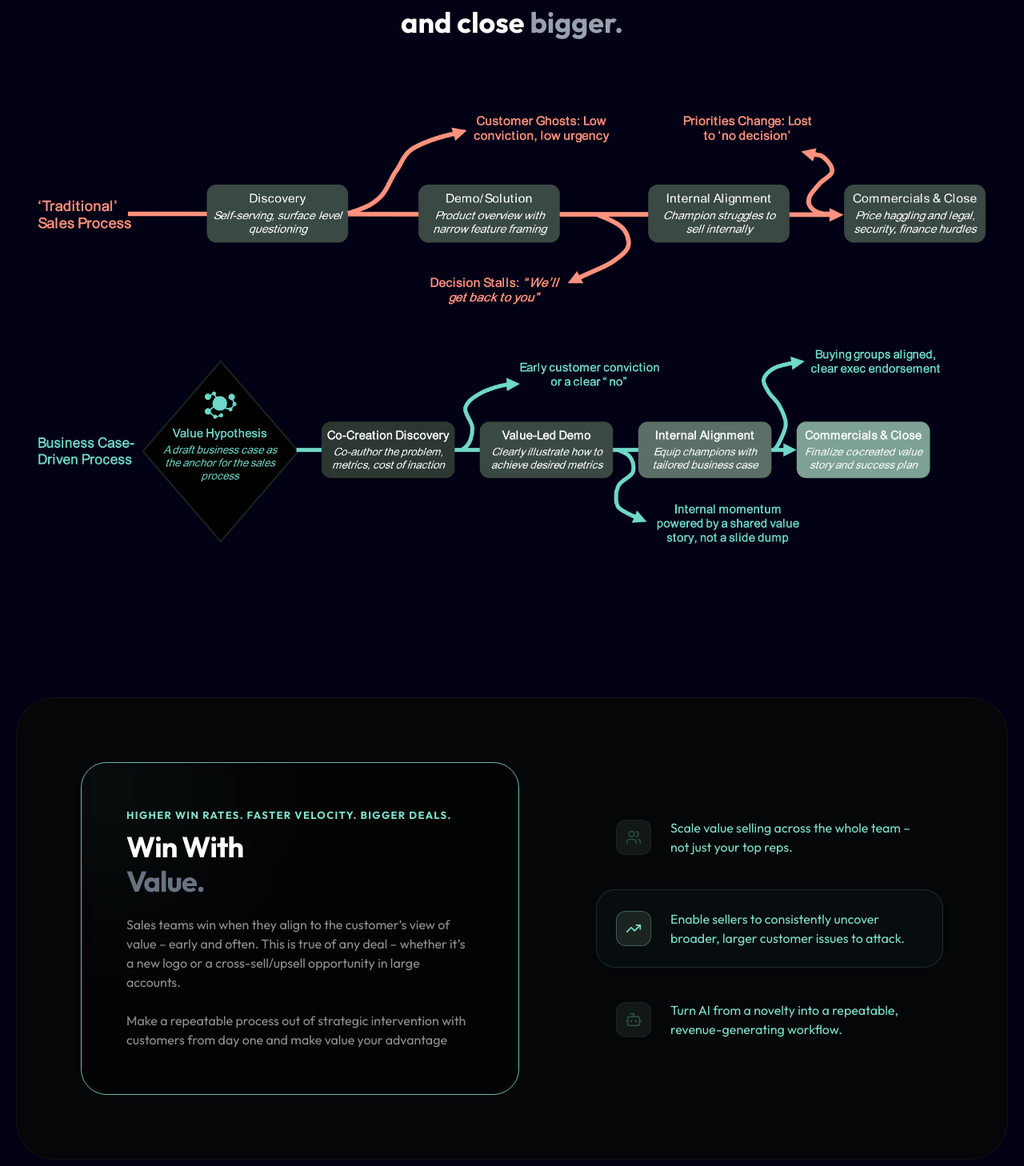
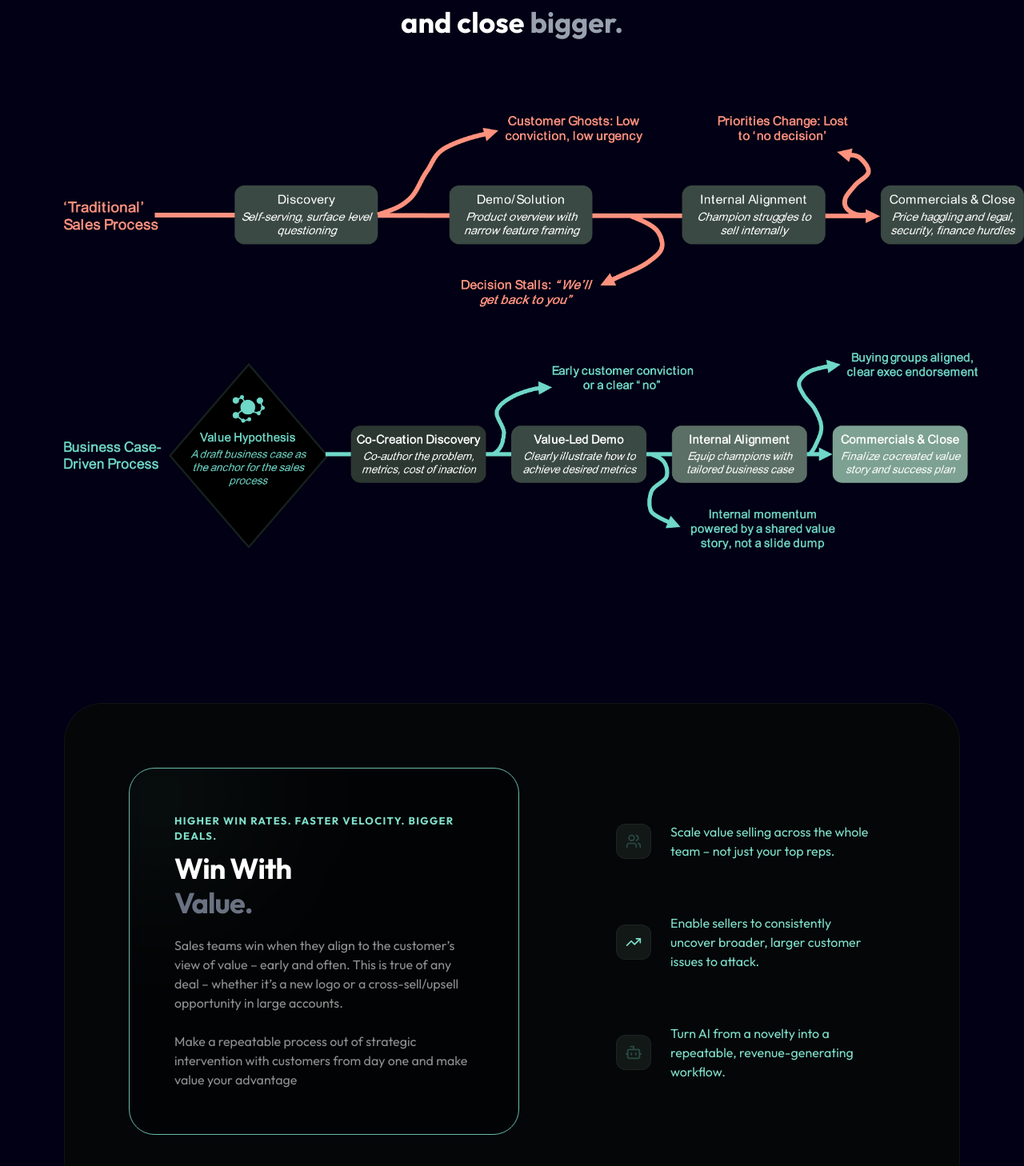
Before and after one commit to nolimit-buzz/gensp, a Next.js app: page / in a window 1280 px wide. Shown: the part 1339-2797 px from the top of the page at 80% size. Built offline with nearby package versions, Linux system fonts and the light colour scheme.

Commit message:
fix alignment issues

```diff
--- a/app/components/Evolution.tsx
+++ b/app/components/Evolution.tsx
@@ -21,7 +21,7 @@ const Evolution: React.FC = () => {
 
   return (
     <section id="the-shift" className="py-12 sm:py-16 md:py-20 lg:py-24 bg-[#020014] relative overflow-hidden">
-      <div className="max-w-7xl mx-auto px-4 sm:px-6 md:px-8 lg:px-12">
+      <div className="max-w-[1440px] mx-auto px-6 md:px-12 lg:px-20">
         <motion.div
           initial={{ opacity: 0, y: 30 }}
           whileInView={{ opacity: 1, y: 0 }}
@@ -73,7 +73,7 @@ const Evolution: React.FC = () => {
             initial="hidden"
             whileInView="visible"
             viewport={{ once: true }}
-            className="relative flex justify-center w-full"
+            className="relative flex justify-start w-max mx-auto"
           >
             <img
               src="/business-diagrams.png"
--- a/app/components/Navbar.tsx
+++ b/app/components/Navbar.tsx
@@ -36,7 +36,7 @@ const Navbar: React.FC = () => {
       transition={{ duration: 0.3, ease: [0.6, -0.05, 0.01, 0.99] }}
       className={`fixed top-0 left-0 right-0 z-50 h-24 transition-all duration-500 border-b border-[0.5px] border-[#1B2421] ${isScrolled ? 'bg-black/90 backdrop-blur-md' : 'bg-[#020014]/80 backdrop-blur-sm'}`}
     >
-      <div className="max-w-7xl mx-auto px-6 h-full flex items-center justify-between">
+      <div className="max-w-[1440px] mx-auto px-6 md:px-12 lg:px-20 h-full flex items-center justify-between">
         {/* Logo */}
         <Link href="/" className="flex items-center gap-2 cursor-pointer group">
           <div>
--- a/app/components/Testimonial.tsx
+++ b/app/components/Testimonial.tsx
@@ -41,7 +41,7 @@ const Testimonial: React.FC = () => {
     <section className="py-32 relative overflow-hidden">
       <div className="absolute top-1/2 left-1/2 -translate-x-1/2 -translate-y-1/2 w-[600px] h-[600px] bg-[#b0f2d1] opacity-[0.02] rounded-full blur-[150px]"></div>
 
-      <div className="max-w-[1440px] mx-auto px-6 md:px-12 lg:px-20 grid lg:grid-cols-2 gap-20 items-center">
+      <div className="max-w-[1440px] mx-auto px-6 md:px-12 lg:px-20 grid lg:grid-cols-2 gap-20 items-center justify-between">
         <motion.div
           initial={{ opacity: 0, x: -40 }}
           whileInView={{ opacity: 1, x: 0 }}
@@ -86,7 +86,7 @@ const Testimonial: React.FC = () => {
             whileInView={{ opacity: 1, scale: 1 }}
             viewport={{ once: true }}
             transition={{ duration: 0.6, delay: 0.3 }}
-            className="bg-[#0a0c10] border border-white/10 p-8 lg:p-12 rounded-[8px] relative z-10 backdrop-blur-xl min-h-[480px] max-w-[500px] flex flex-col justify-between"
+            className="bg-[#0a0c10] border border-white/10 p-8 lg:p-12 rounded-[30px] relative z-10 backdrop-blur-xl min-h-[480px] max-w-[500px] flex flex-col justify-between self-end"
           >
             <AnimatePresence mode="wait">
               <motion.div
@@ -138,14 +138,14 @@ const Testimonial: React.FC = () => {
                 <button
                   onClick={prev}
                   aria-label="Previous testimonial"
-                  className="w-12 h-12 rounded-full border border-white/10 flex items-center justify-center hover:bg-white/5 hover:border-[#b0f2d1]/40 transition-all active:scale-90 cursor-pointer"
+                  className="w-12 h-12 rounded-[8px] border border-white/10 flex items-center justify-center hover:bg-white/5 hover:border-[#b0f2d1]/40 transition-all active:scale-90 cursor-pointer"
                 >
                   <ChevronLeft size={20} />
                 </button>
                 <button
                   onClick={next}
                   aria-label="Next testimonial"
-                  className="w-12 h-12 rounded-full border border-white/10 flex items-center justify-center hover:bg-white/5 hover:border-[#b0f2d1]/40 transition-all active:scale-90 cursor-pointer"
+                  className="w-12 h-12 rounded-[8px] border border-white/10 flex items-center justify-center hover:bg-white/5 hover:border-[#b0f2d1]/40 transition-all active:scale-90 cursor-pointer"
                 >
                   <ChevronRight size={20} />
                 </button>
--- a/app/components/ValueProposition.tsx
+++ b/app/components/ValueProposition.tsx
@@ -6,18 +6,15 @@ const ValueProposition: React.FC = () => {
   const features = [
     {
       icon: <Users size={20} className="text-[#2B4B44]" />,
-      title: "Scale value selling across the whole team – not just your top reps.",
-      active: false
+      title: "Scale value selling across the whole team – not just your top reps."
     },
     {
       icon: <TrendingUp size={20} className="text-[#80E0CC]" />,
-      title: "Enable sellers to consistently uncover broader, larger customer issues to attack.",
-      active: true
+      title: "Enable sellers to consistently uncover broader, larger customer issues to attack."
     },
     {
       icon: <Bot size={22} className="text-[#2B4B44]" />,
-      title: "Turn AI from a novelty into a repeatable, revenue-generating workflow.",
-      active: false
+      title: "Turn AI from a novelty into a repeatable, revenue-generating workflow."
     }
   ];
 
@@ -25,8 +22,9 @@ const ValueProposition: React.FC = () => {
 
   return (
     <section id="outcomes" className="py-12 sm:py-16 md:py-20 lg:py-24 bg-[#020014]">
-      <div className="max-w-[1240px] mx-auto bg-[#050707F2]/95 rounded-none lg:rounded-[48px] p-6 md:p-12 lg:p-20 border border-white/5">
-        <div className="flex flex-col lg:flex-row gap-12 lg:gap-24 items-center">
+      <div className="max-w-[1440px] mx-auto px-4 sm:px-6 md:px-12 lg:px-20">
+        <div className="bg-[#050707F2]/95 rounded-none lg:rounded-[48px] p-6 md:p-12 lg:p-20 border border-white/5">
+          <div className="flex flex-col lg:flex-row gap-12 lg:gap-24 items-center">
 
           {/* Left Column: The Main Card */}
           <motion.div
@@ -69,15 +67,9 @@ const ValueProposition: React.FC = () => {
                 whileInView={{ opacity: 1, y: 0 }}
                 viewport={{ once: true }}
                 transition={{ delay: 0.2 + idx * 0.1 }}
-                className={`flex items-center gap-6 p-6 rounded-[24px] transition-all duration-300 ${feature.active
-                  ? "bg-[#80E0CC]/[0.03] border border-[#80E0CC]/15"
-                  : "bg-transparent border border-transparent hover:bg-white/[0.02]"
-                  }`}
+                className="flex items-center gap-6 p-6 rounded-[24px] transition-all duration-300 bg-transparent border border-transparent hover:bg-[#80E0CC]/[0.03] hover:border-[#80E0CC]/15"
               >
-                <div className={`flex-shrink-0 w-11 h-11 rounded-xl flex items-center justify-center transition-all ${feature.active
-                  ? "bg-[#1B2421] border border-[#80E0CC]/30"
-                  : "bg-[#121816] border border-white/5"
-                  }`}>
+                <div className="flex-shrink-0 w-11 h-11 rounded-xl flex items-center justify-center transition-all bg-[#121816] border border-white/5 hover:bg-[#1B2421] hover:border-[#80E0CC]/30">
                   {feature.icon}
                 </div>
                 <p className="text-[16px] leading-[1.5] text-[#80E0CC] font-normal flex-1">
@@ -86,7 +78,7 @@ const ValueProposition: React.FC = () => {
               </motion.div>
             ))}
           </div>
-
+          </div>
         </div>
       </div>
     </section>
```
